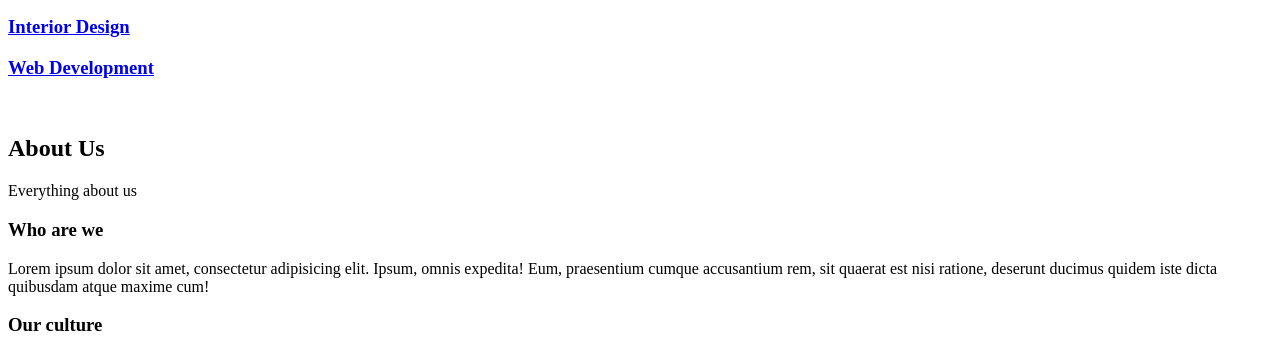
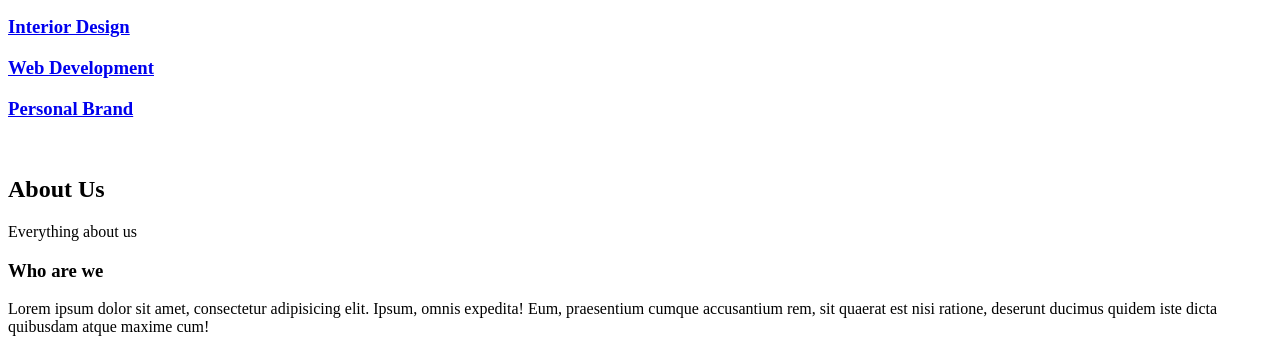
Before and after one commit to KristiSeraj/holbertonschool-web_front_end, a plain HTML site: page 0x00-html_advanced/23-index.html in a window 1280 px wide. Shown: the part 734-1086 px from the top of the page. Drawn offline with Linux system fonts and the light colour scheme.

Commit message:
fixed links

```diff
--- a/0x00-html_advanced/23-index.html
+++ b/0x00-html_advanced/23-index.html
@@ -73,7 +73,7 @@
 							<h3><a href="#">Web Development</a></h3>
 						</article>
 						<article>
-							<h3	Personal brand</a></h3>
+							<h3><a href="#">Personal Brand</a></h3>
 						</article>
 					</div>
 				</div>
```
